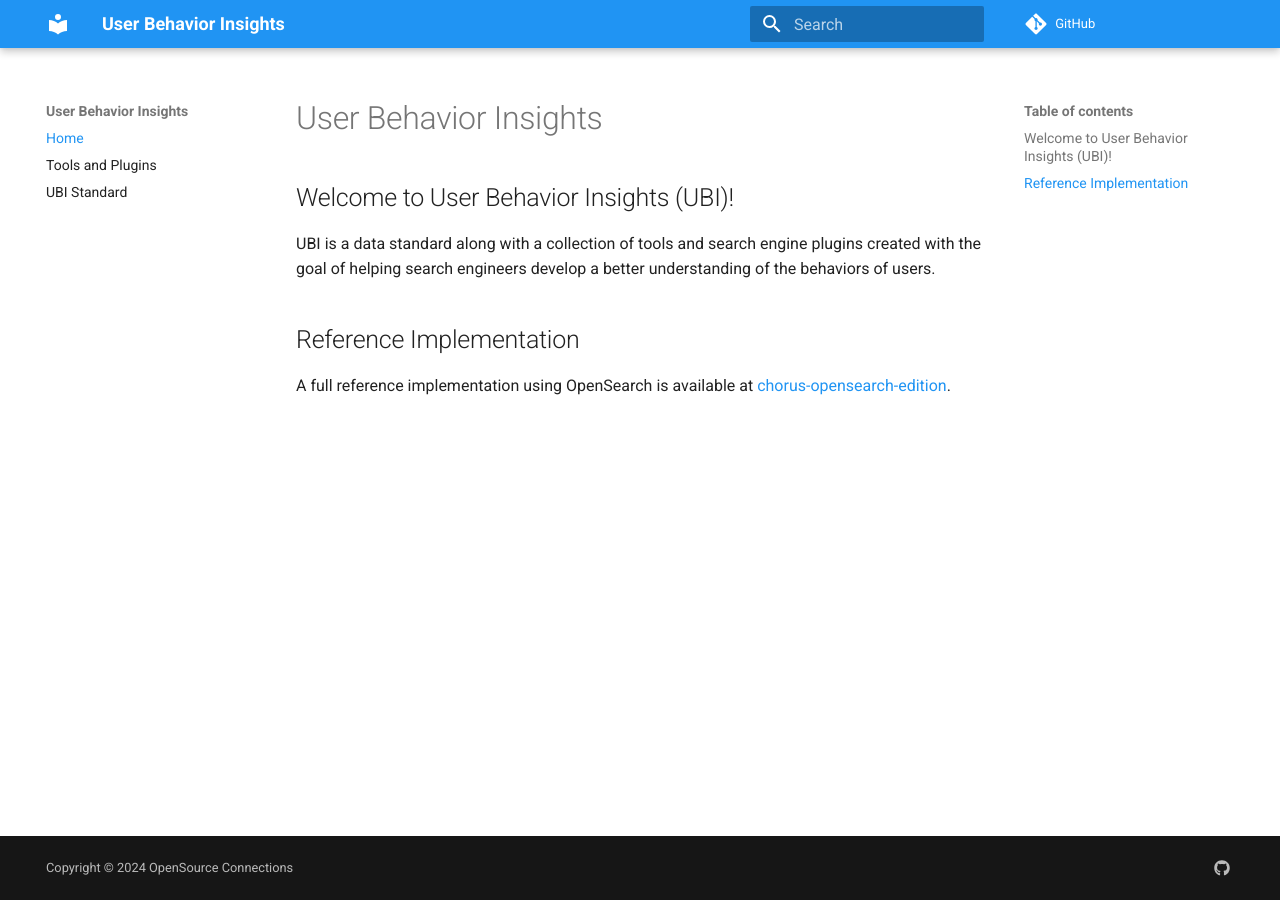
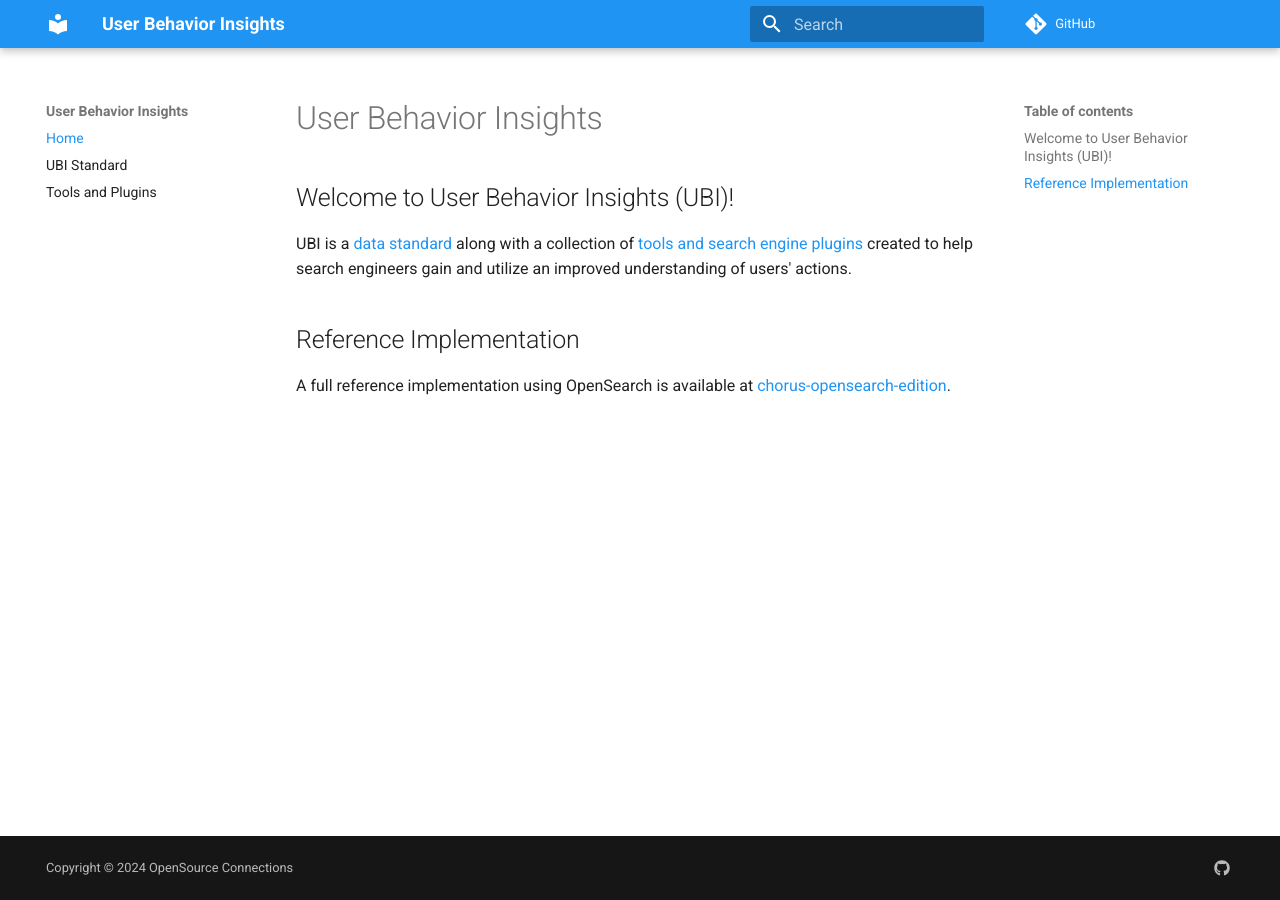
Before and after one commit to o19s/ubi-website, an MkDocs documentation site: the page built from docs/index.md, in a window 1280 px wide. Built offline with MkDocs 1.6.1 and Material for MkDocs 9.7.7, drawn with Linux system fonts in a browser that asks for light colours; comment, search, counter and statistics services are not loaded.

Commit message:
Adding content.

```diff
--- a/docs/index.md
+++ b/docs/index.md
@@ -2,7 +2,7 @@
 
 ## Welcome to User Behavior Insights (UBI)!
 
-UBI is a data standard along with a collection of tools and search engine plugins created with the goal of helping search engineers develop a better understanding of the behaviors of users.
+UBI is a [data standard](standard.md) along with a collection of [tools and search engine plugins](tools.md) created to help search engineers gain and utilize an improved understanding of users' actions.
 
 ## Reference Implementation
 
--- a/mkdocs.yml
+++ b/mkdocs.yml
@@ -6,8 +6,8 @@
     primary: blue
 nav:
   - Home: index.md
+  - UBI Standard: standard.md
   - Tools and Plugins: tools.md
-  - UBI Standard: standard.md
 extra:
   social:
     - icon: fontawesome/brands/github
```
